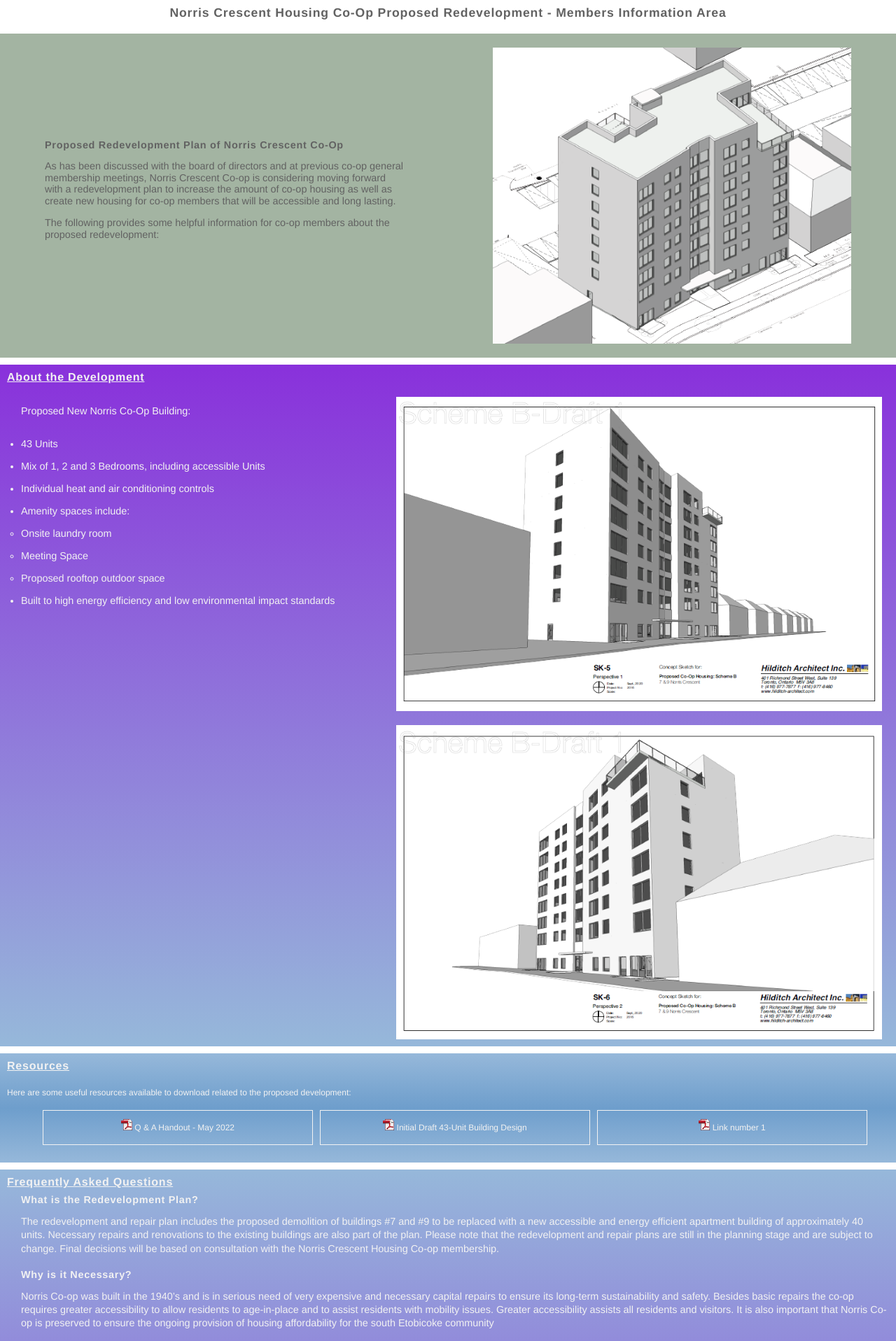
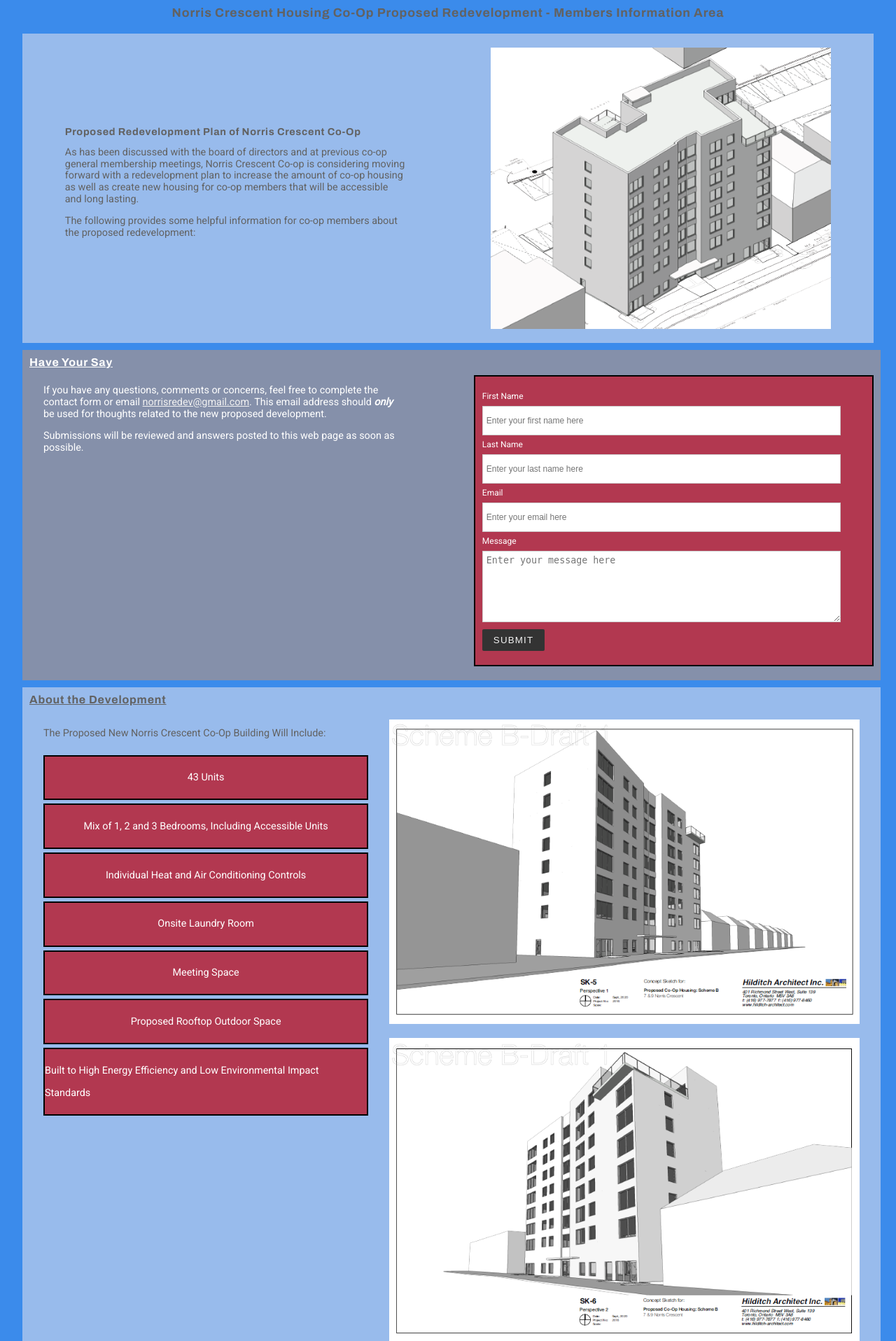
Before and after one commit to twc-inc-ca/twc-inc-ca.github.io, a PHP site: page / in a window 1280 px wide. Shown: the part 128-2044 px from the top of the page at 70% size. Run offline with PHP 8.4, Linux system fonts and the light colour scheme.

Commit message:
update colors and layout

```diff
--- a/css/member-style.css
+++ b/css/member-style.css
@@ -1,3 +1,8 @@
+html {
+    background-color: #3B8BEB;
+    font-family: 'Roboto', sans-serif;
+}
+
 .header-container {
     display: flex;
     justify-content: space-between;
@@ -61,18 +66,24 @@
 }
 
 /*Intro*/
+#intro {
+    width: 100%;
+}
 h1 {
     font-size: 1.1rem !important;
+    font-family: 'Archivo', sans-serif !important;
 }
 
 .intro {
     display:flex;
-    width: 100%;
+    width: 95%;
     justify-content: space-around;
     align-items: center;
     margin-top: 20px;
     margin-bottom: 10px;
-    background-color: #A3B4A2;
+    background-color: #98BBEC;
+    margin-left: 2.5%;
+    font-family: 'Roboto', sans-serif;
 }
 
 .introInfo {
@@ -84,6 +95,7 @@ h1 {
 
 .introInfo h2 {
     font-weight: bold;
+    font-family: 'Archivo', sans-serif !important;
 }
 
 .introInfo img {
@@ -97,28 +109,162 @@ h1 {
     font-size: 1rem;
 }
 
-
-#about {
-    background-image: linear-gradient(#8931DB, #96B8DA) ;
-    width: 100%;
+/*CONTACT SECTION */
+#contact {
+    background-color: #8590AA ;
+    color: white;
+    width: 95%;
+    margin-left:2.5%;
     text-align: left;
     padding-left: 10px;
     padding-top: 10px;
-    color:#F2F2F2;
     margin-bottom: 10px;
+    font-family: 'Roboto', sans-serif;
+}
+.contact-info {
+    display: flex;
+    justify-content: space-between;
+}
+
+.contact-blurb {
+    width: 45%;
+}
+
+.contact-container {
+    width: 45%;
+    border: 2px solid black;
+    padding: 10px;
+    margin-right: 10px;
+    margin-bottom: 20px;
+    background-color: #B23850;
+
+}
+
+#contact-form {
+    margin-top: 5px;
+    max-width: 100%;
+    list-style: none !important;
+    list-style-type: none !important;
+}
+
+#contact-form ul {
+    list-style: none;
+}
+
+
+.form-item {
+    margin-top: 5px;
+    margin-bottom: 5px;
+    width: 100%;
+}
+
+form {
+    width: 100%;
+    overflow: hidden;
+}
+
+#submit {
+    width: 90%;
+    background-color: #0D112F;
+    margin: 10px;
+}
+
+.flex-outer li, {
+  display: flex;
+  flex-wrap: wrap;
+  align-items: center;
+}
+
+.flex-outer > li > label,
+.flex-outer li p {
+  flex: 1 0 120px;
+  max-width: 220px;
+}
+
+.flex-outer > li > label + *,
+.flex-inner {
+  flex: 1 0 220px;
+}
+
+.flex-outer li button {
+
+    padding: 8px 16px;
+    border: none;
+    background: #333;
+    color: #f2f2f2;
+    text-transform: uppercase;
+    letter-spacing: .09em;
+    border-radius: 2px;
+    margin-top: 10px;
+    margin-bottom: 10px;
+  }
+
+.flex-outer {
+    margin: 0 auto;
+}
+
+
+#contact h2  {
+    font-size: 1rem;
+    font-family: 'Archivo', sans-serif;
+}
+
+#contact p {
+    padding-left: 20px;
+    padding-right: 20px;
+    font-size: 0.9rem;
+}
+
+#contact a {
+    color: #F2F2F2;
+    text-decoration: underline;
+}
+
+
+
+
+/*ABOUT SECTION */
+
+#about {
+    background-color: #98BBEC ;
+    width: 95%;
+    margin-left: 2.5%;
+    text-align: left;
+    padding-left: 10px;
+    padding-top: 10px;
+    margin-bottom: 10px;
+    font-family: 'Roboto', sans-serif;
+}
+
+#about h2 {
+    font-family: 'Archivo', sans-serif;
 }
 
 .about_container {
     display: flex;
-    justify-content: flex-start;
+    justify-items: center;
+    align-content: center;
 }
 
 .about_stats {
-    list-style:disc !important;
+    list-style: none !important;
     width: 50%;
     padding-left: 20px;
     line-height: 2rem;
     font-size: 0.9rem;
+}
+
+.stat {
+    display:flex;
+    justify-content: center;
+    width: 95%;
+    text-align: center;
+    border: 2px solid black;
+    margin-bottom: 5px;
+    list-style: none !important;
+    list-style-type: none;
+    background-color: #B23850;
+    color: white;
 }
 
 .about_image_container {
@@ -138,14 +284,50 @@ h1 {
     max-width: 100%;
 }
 
+
+
+/*FAQ SECTION*/
+
+#FAQ {
+    background-color: #8590AA ;
+    color: #F2F2F2;
+    width: 95%;
+    margin-left: 2.5%;
+    text-align: left;
+    padding-left: 10px;
+    padding-top: 10px;
+    font-family: 'Roboto', sans-serif;
+}
+
+#FAQ h2 {
+    font-family: 'Archivo', sans-serif;
+}
+
+.question {
+    padding-left: 20px;
+    padding-right: 20px;
+    margin-bottom: 20px;
+    font-size: 0.9rem;
+    line-height: 1.2rem;
+}
+
+.question h3{
+    font-weight: bold;
+    font-family: 'Archivo', sans-serif;
+}
+
+/*RESOURCES SECTION*/
+
 #resources {
-    background-image: linear-gradient(#96B8DA, #6E9ECC, #96b8da) ;
-    width: 100%;
+    background-color: #98BBEC ;
+    width: 95%;
+    margin-left: 2.5%;
     text-align: left;
     padding-top: 10px;
     color: #F2F2F2;
     padding-left: 10px;
     margin-bottom: 10px;
+    font-family: 'Roboto', sans-serif;
 }
 
 .resources {
@@ -164,6 +346,7 @@ h1 {
     text-decoration: underline;
     font-weight: bold;
     font-size: 1rem;
+    font-family: 'Archivo', sans-serif;
 }
 
 #resources p {
@@ -182,44 +365,3 @@ h1 {
 .resource_container a {
     color:#F2F2F2;
 }
-
-#FAQ {
-    background-image: linear-gradient(#96B8DA,#8931DB) ;
-    width: 100%;
-    text-align: left;
-    padding-left: 10px;
-    padding-top: 10px;
-    color:#F2F2F2;
-}
-
-.question {
-    padding-left: 20px;
-    padding-right: 20px;
-    margin-bottom: 20px;
-    font-size: 0.9rem;
-    line-height: 1.2rem;
-}
-
-.question h3{
-    font-weight: bold;
-}
-
-#contact {
-    background-image: linear-gradient(#96B8DA, #6E9ECC, #96b8da) ;
-    width: 100%;
-    text-align: left;
-    padding-left: 10px;
-    padding-top: 10px;
-    height: 100px;
-    color: #F2F2F2;
-}
-
-#contact p {
-    padding-left: 20px;
-    padding-right: 20px;
-}
-
-#contact a {
-    color: #F2F2F2;
-    text-decoration: underline;
-}
--- a/css/reset.css
+++ b/css/reset.css
@@ -15,9 +15,7 @@ a:focus {
 a {
 	text-decoration:none;
 }
-ol, ul {
-	list-style:;
-}
+
 blockquote, q {
 }
 blockquote:before, blockquote:after, q:before, q:after {
--- a/index.html
+++ b/index.html
@@ -4,8 +4,12 @@
 <title>Norris Cooperative Homes | Members Area</title>
 <meta name="viewport" content="width=device-width, initial-scale=1.0">
 <meta http-equiv="Content-Type" content="text/html; charset=UTF-8">
+<link rel="preconnect" href="https://fonts.googleapis.com">
+<link rel="preconnect" href="https://fonts.gstatic.com" crossorigin>
+<link href="https://fonts.googleapis.com/css2?family=Archivo:wght@700&family=Roboto&display=swap" rel="stylesheet">
+
+<link rel="stylesheet" type="text/css" href="css/style.css">
 <link rel="stylesheet" type="text/css" href="css/member-style.css">
-<link rel="stylesheet" type="text/css" href="css/style.css">
 <script src="js/jquery.js" type="text/javascript"></script>
 
 <script src="js/jquery.cycle.all.min.js" type="text/javascript"></script>
@@ -90,7 +94,7 @@ function cal() {
     </ul>
 </section> -->
 
-<section>
+<section id="intro">
     <h1>Norris Crescent Housing Co-Op Proposed Redevelopment - Members Information Area</h1>
     <div class="intro">
         <div class="introInfo">
@@ -105,25 +109,98 @@ function cal() {
 </section>
 
 
+<section id="contact">
+    <div class="section_header">
+        <h2>Have Your Say</h2>
+    </div>
+    <div class="contact-info">
+        <div class="contact-blurb">
+            <p>If you have any questions, comments or concerns, feel free to complete the contact form or email <a href="mailto:norrisredev@gmail.com">norrisredev@gmail.com</a>. This email address should <strong><em>only</em></strong> be used for thoughts related to the new proposed development. </p>
+            <p>Submissions will be reviewed and answers posted to this web page as soon as possible.</p>
+        </div>
+        <div class="contact-container">
+            <div id="contact-form">
+                <!--
+            <form action="/contact-responses" method="post">
+                <div class="form-item">
+                      <label for="name">Name:</label>
+                      <input type="text" id="name" name="user_name" placeholder="Name">
+                </div>
+                <div class="form-item">
+                      <label for="mail">E-mail:</label>
+                      <input type="email" id="mail" name="user_email" placeholder="E-Mail Address">
+                </div>
+                <div class="form-item">
+                      <label for="msg">Message:</label>
+                      <textarea id="msg" name="user_message" placeholder="Type your question or comment here..."></textarea>
+                </div>
+                <div class="button">
+                    <input type="submit" value="Submit" id="submit">
+                </div>
+
+            </form>
+        -->
+
+        <form>
+            <ul class="flex-outer">
+              <li>
+                <label for="first-name">First Name</label>
+                <input type="text" id="first-name" placeholder="Enter your first name here">
+              </li>
+              <li>
+                <label for="last-name">Last Name</label>
+                <input type="text" id="last-name" placeholder="Enter your last name here">
+              </li>
+              <li>
+                <label for="email">Email</label>
+                <input type="email" id="email" placeholder="Enter your email here">
+              </li>
+              <li>
+                <label for="message">Message</label>
+                <textarea rows="6" id="message" placeholder="Enter your message here"></textarea>
+              </li>
+              <li>
+                <button type="submit">Submit</button>
+              </li>
+            </ul>
+          </form>
+
+
+            </div>
+        </div>
+    </div>
+</section>
+
+
 <section id="about">
         <div class="section_header">
             <h2>About the Development</h2>
         </div>
     <div class="about_container">
         <div class="about_stats">
-            <p>Proposed New Norris Co-Op Building:</p>
-            <ul>
-                <li>43 Units</li>
-                <li>Mix of 1, 2 and 3 Bedrooms, including accessible Units</li>
-                <li>Individual heat and air conditioning controls</li>
-                <li>Amenity spaces include:</li>
-                <ul>
-                    <li>Onsite laundry room</li>
-                    <li>Meeting Space</li>
-                    <li>Proposed rooftop outdoor space</li>
-                </ul>
-                <li>Built to high energy efficiency and low environmental impact standards</li>
-            </ul>
+            <p> The Proposed New Norris Crescent Co-Op Building Will Include:</p>
+            <div class="stat">
+                    <p>43 Units</p>
+            </div>
+            <div class="stat">
+                    <p>Mix of 1, 2 and 3 Bedrooms, Including Accessible Units</p>
+            </div>
+            <div class="stat">
+                    <p>Individual Heat and Air Conditioning Controls</p>
+            </div>
+            <div class="stat">
+                    <p>Onsite Laundry Room</p>
+            </div>
+            <div class="stat">
+                    <p>Meeting Space</p>
+            </div>
+            <div class="stat">
+                    <p>Proposed Rooftop Outdoor Space</p>
+            </div>
+            <div class="stat">
+                    <p>Built to High Energy Efficiency and Low Environmental Impact Standards</p>
+            </div>
+
         </div>
         <div class="about_image_container">
             <div class="about_img">
@@ -137,23 +214,7 @@ function cal() {
     </div>
 </section>
 
-<section id="resources">
-    <h2>Resources</h2>
-        <p>Here are some useful resources available to download related to the proposed development:</p>
-    <div class="resources">
 
-        <div class="resource_container">
-            <p><img src="images/pdf.png"/><a href="Docs/Redevelopment_Membership_Handout_May_2022.pdf" target="_blank"> Q & A Handout - May 2022</a></p>
-        </div>
-        <div class="resource_container">
-            <p><img src="images/pdf.png"/><a href="Docs/Norris_Scheme_B-Draft_1.pdf" target="_blank"> Initial Draft 43-Unit Building Design</a></p>
-        </div>
-        <div class="resource_container">
-            <p><img src="images/pdf.png"/> Link number 1</p>
-        </div>
-    </div>
-
-</section>
 
 <section id="FAQ">
     <div class="section_header">
@@ -194,14 +255,25 @@ function cal() {
     </div>
 
 </section>
-<section id="contact">
-    <div class="section_header">
-        <h2>Contact Us</h2>
+
+<section id="resources">
+    <h2>Resources</h2>
+        <p>Here are some useful resources available to download related to the proposed development:</p>
+    <div class="resources">
+
+        <div class="resource_container">
+            <p><img src="images/pdf.png"/><a href="Docs/Redevelopment_Membership_Handout_May_2022.pdf" target="_blank"> Q & A Handout - May 2022</a></p>
+        </div>
+        <div class="resource_container">
+            <p><img src="images/pdf.png"/><a href="Docs/Norris_Scheme_B-Draft_1.pdf" target="_blank"> Initial Draft 43-Unit Building Design</a></p>
+        </div>
+        <div class="resource_container">
+            <p><img src="images/pdf.png"/> Link number 1</p>
+        </div>
     </div>
-    <div>
-        <p>You can always send your thoughts and ideas to <a href="mailto:norrisredev@gmail.com">norrisredev@gmail.com</a>. This email address should <strong><em>only</em></strong> be used for thoughts related to the new proposed development. </p>
-    </div>
+
 </section>
+
 <section id="footer">
 
 </section>
```
